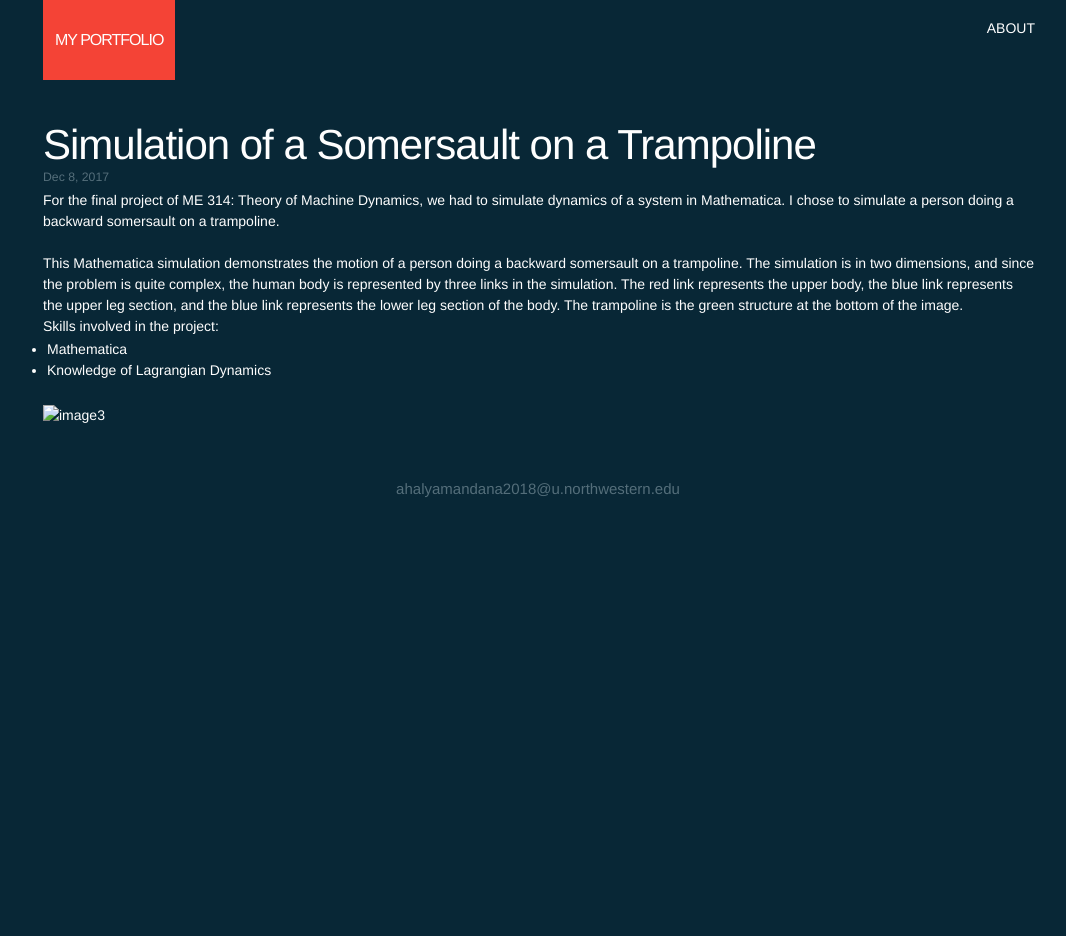
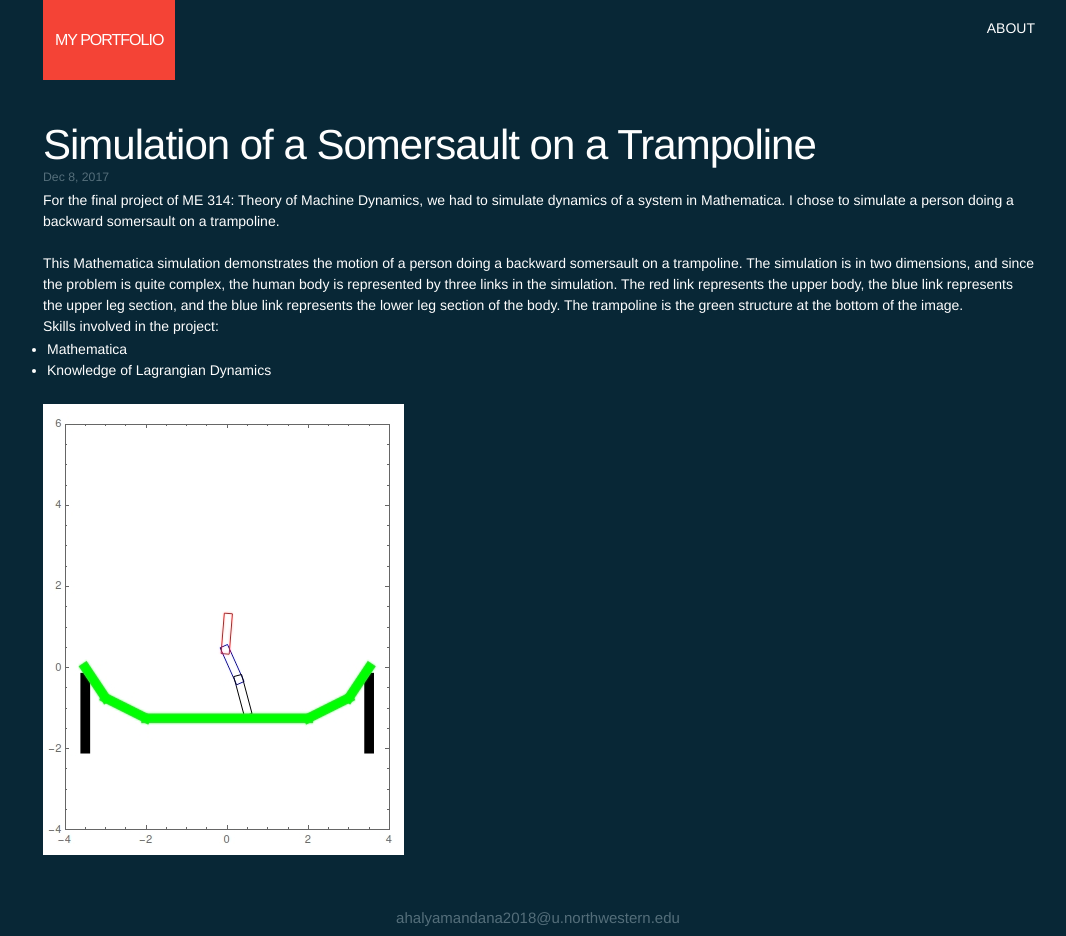
Before and after one commit to am2512/am2512.github.io, a Jekyll site: the page built from _posts/2017-12-08-project3 .markdown, in a window 1280 px wide. Shown: the whole page, without its empty margins (101-1167 px from the left). Built offline with Jekyll 4.4.1, drawn with Linux system fonts in a browser that asks for light colours; before the commit the page ends 900 px from its top, so only the background shows below that.

Commit message:
Adding an image for Project 3

```diff
--- a/_posts/2017-12-08-project3 .markdown
+++ b/_posts/2017-12-08-project3 .markdown
@@ -23,4 +23,4 @@ Skills involved in the project:
 
     </ul>
 <br>
-![image3](assets/314.jpg){:class="img-responsive"}
+![image3](/assets/314.jpg){:class="img-responsive"}
```
